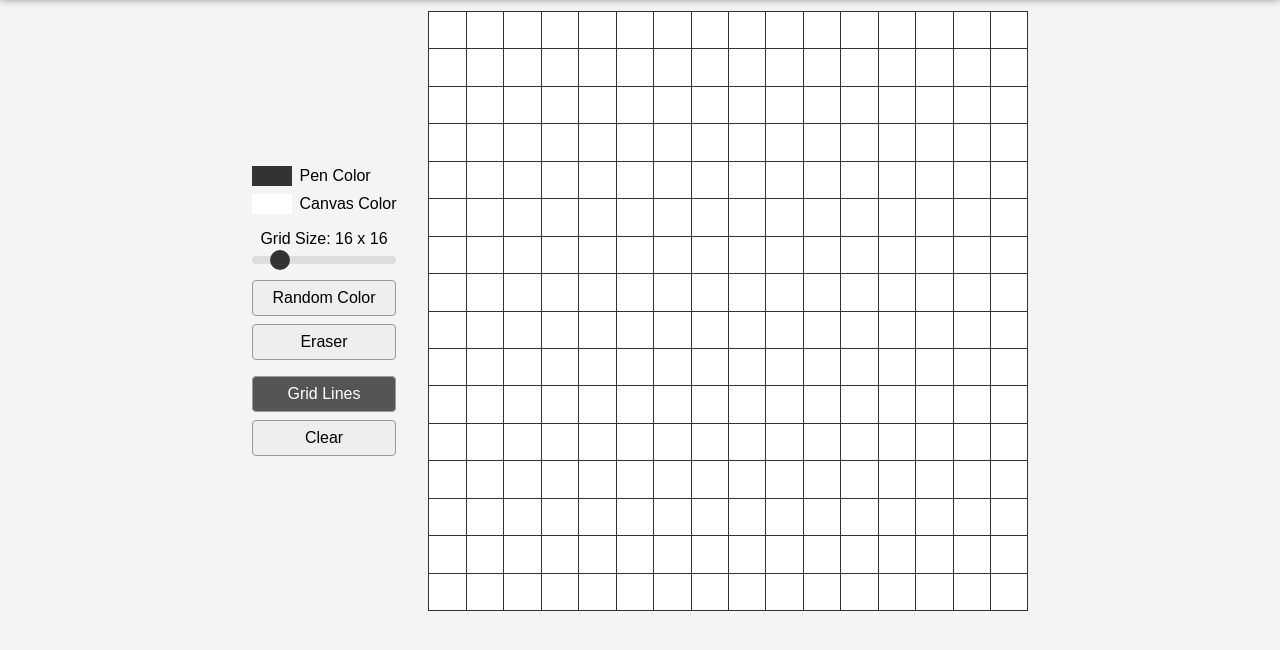
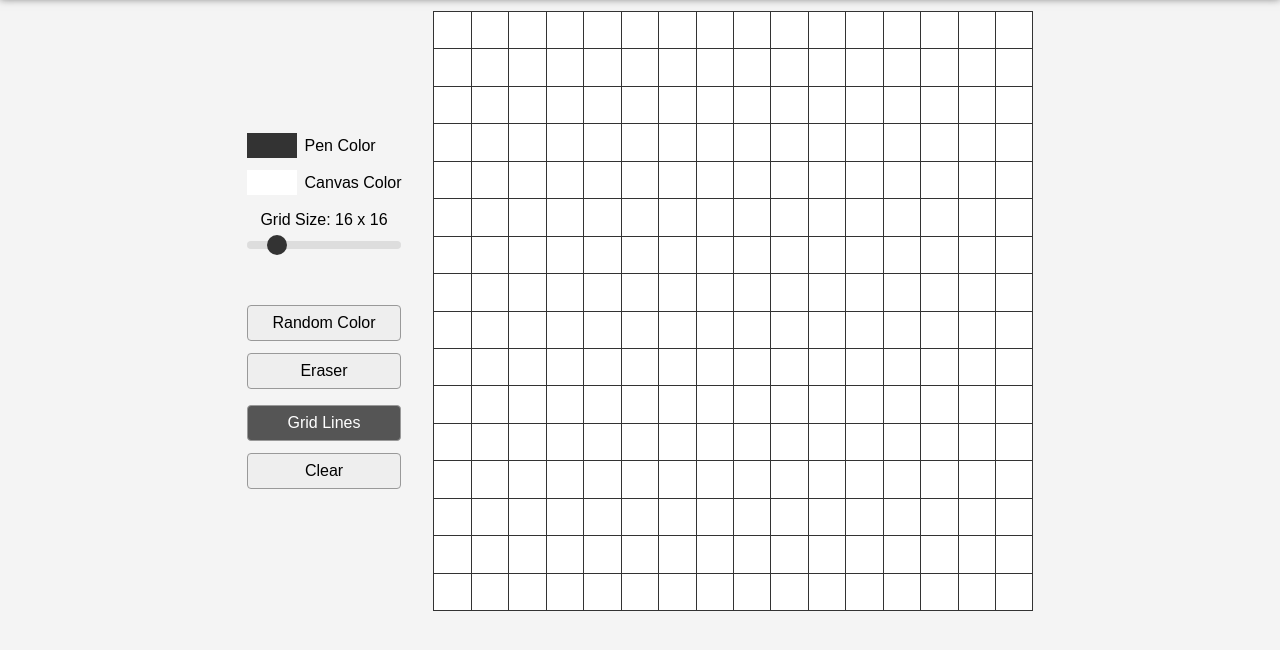
Before and after one commit to karolistech/etch-a-sketch, a website built with Vite: page index.html in a window 1280 px wide. Shown: the part 74-724 px from the top of the page. Built offline with nearby package versions, Linux system fonts and the light colour scheme.

Commit message:
style: improve responsive layout and styles

```diff
--- a/src/style.css
+++ b/src/style.css
@@ -36,7 +36,7 @@ body {
 
 .controls__row {
   display: flex;
-  gap: 0.5rem;
+  gap: 0.75rem;
 }
 
 .controls__color {
@@ -46,8 +46,8 @@ body {
 }
 
 .controls__input--color {
-  width: 40px;
-  height: 20px;
+  width: 50px;
+  height: 25px;
   border: none;
   cursor: pointer;
 }
@@ -107,6 +107,7 @@ body {
   font-size: 1rem;
   cursor: pointer;
   transition: background-color 0.3s ease, color 0.3s ease;
+  -webkit-tap-highlight-color: transparent;
 }
 
 .controls__btn--selected {
@@ -132,14 +133,27 @@ body {
   border-left: 1px solid #333;
 }
 
+.canvas__cell {
+  cursor: crosshair;
+  transition: background-color 0.2s ease;
+}
+
 @media (min-width: 768px) {
   .main {
     flex-direction: row;
     justify-content: center;
   }
 
+  .controls {
+    flex-shrink: 0;
+  }
+
   .controls__row {
     flex-direction: column;
+  }
+
+  .controls__row--grid-size {
+    margin-bottom: 2.5rem;
   }
 }
 
```
